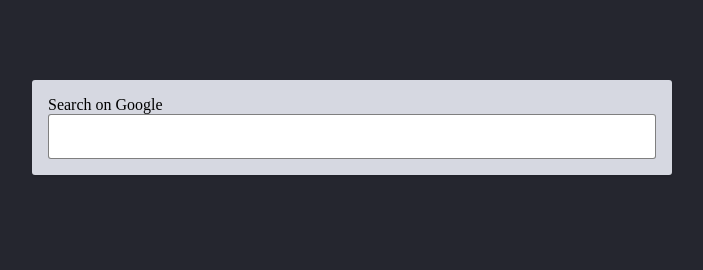
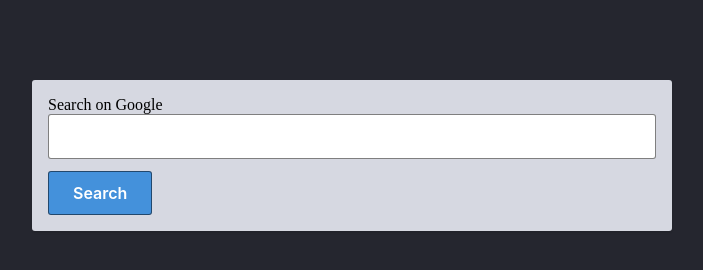
Before and after one commit to OmAiR1Kh/HTML-CSS-GIT, a website: page part-3/21-buttons/index.html in a window 1280 px wide. Shown: the whole page, without its empty margins (288-991 px from the left). Drawn offline with Linux system fonts and the light colour scheme.

Commit message:
complete 21-buttons exercise

```diff
--- a/part-3/21-buttons/index.html
+++ b/part-3/21-buttons/index.html
@@ -14,7 +14,7 @@
         <form method="GET" action="https://www.google.com/search">
           <label for="search-input">Search on Google</label>
           <input type="text" name="q" id="search-input" />
-          <!-- Add a submit button here -->
+          <button type="submit">Search</button>
         </form>
       </main>
     </div>
```
